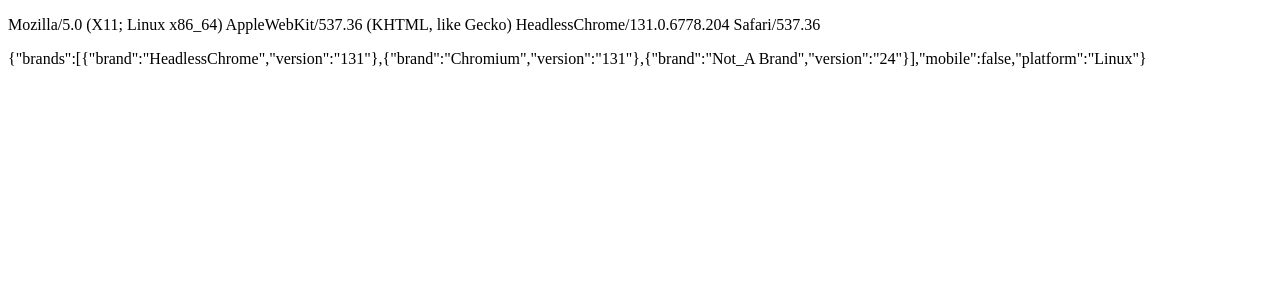
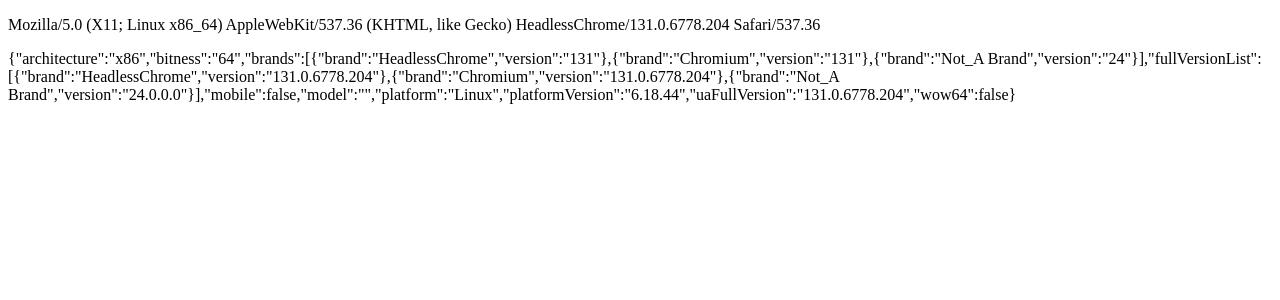
Before and after one commit to deependrasolanky/solanky-dev, a SvelteKit app: page /browser-test in a window 1280 px wide. Shown: the top 300 px of the page. Built offline with nearby package versions, Linux system fonts and the light colour scheme.

Commit message:
Fetching Model

```diff
--- a/src/routes/browser-test/+page.svelte
+++ b/src/routes/browser-test/+page.svelte
@@ -1,7 +1,10 @@
 <script>
     let agent = navigator.userAgent;
     console.log(agent);
-    let agentClientHints = navigator.userAgentData;
+    let agentClientHints = "";
+    navigator.userAgentData
+.getHighEntropyValues(['architecture', 'bitness', 'brands', 'mobile', 'model', 'platform', 'platformVersion', 'uaFullVersion', 'fullVersionList', 'wow64'])
+.then(ua => { agentClientHints = ua });
     console.log(agentClientHints);
 </script>
 <p>{agent}</p>
```
